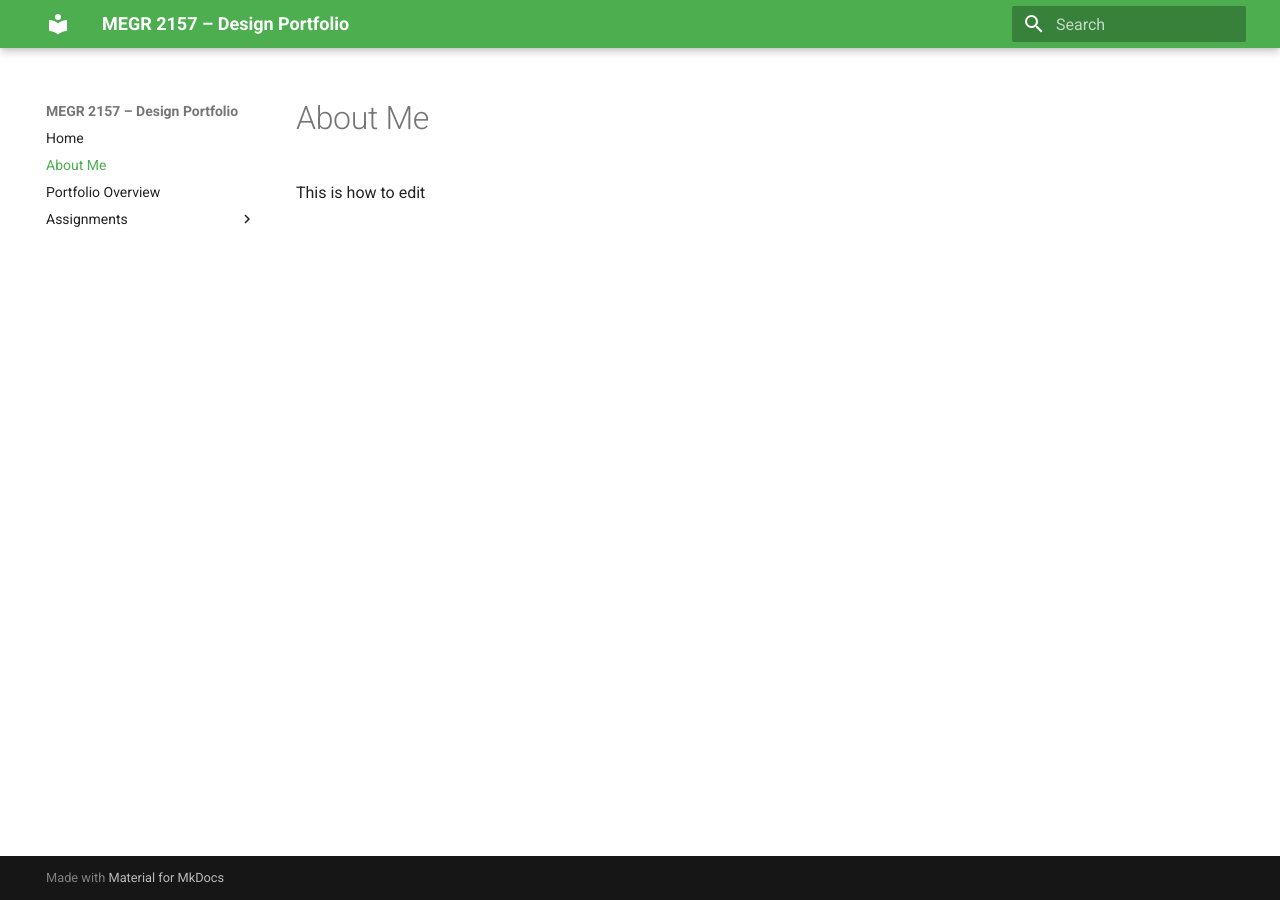
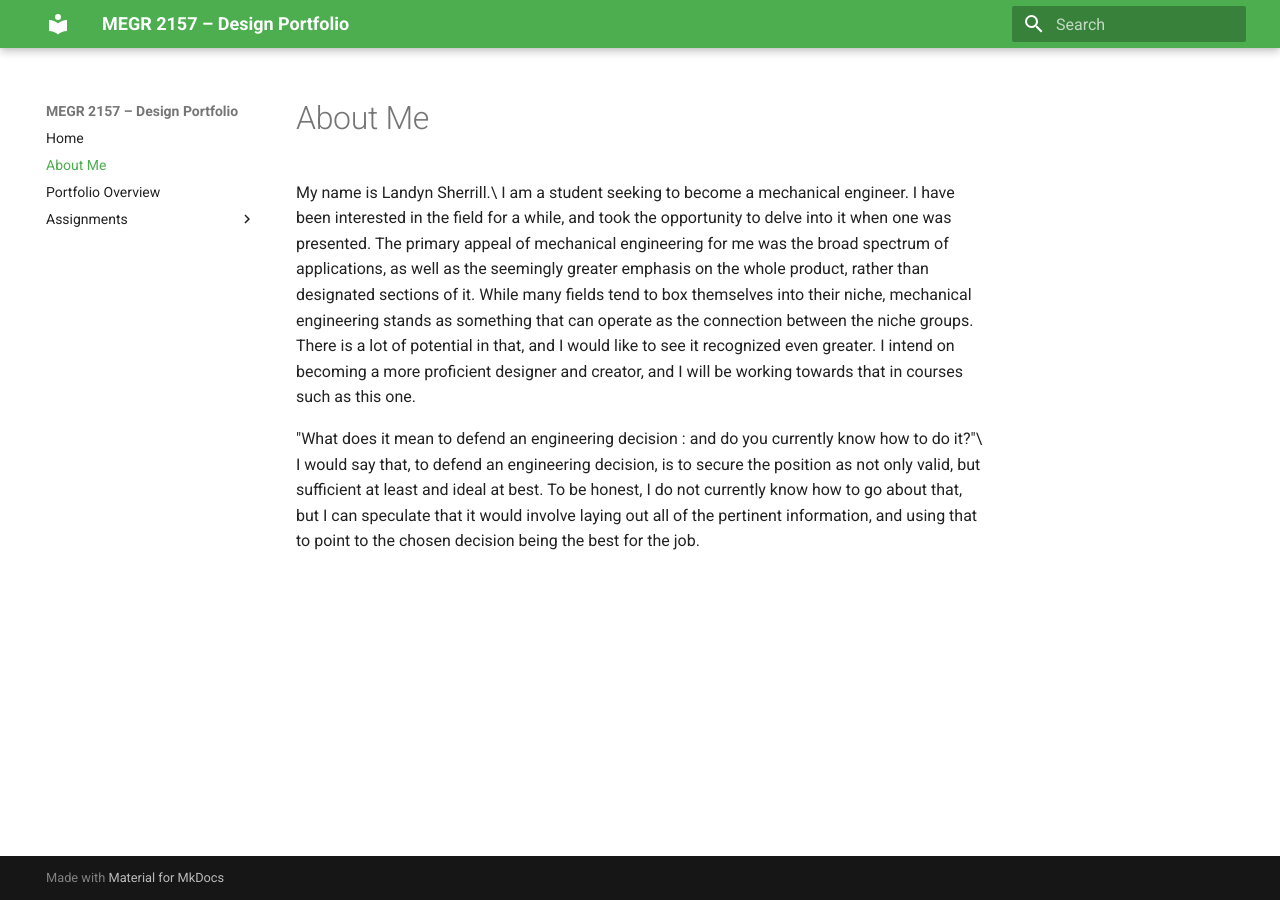
Before and after one commit to LandynSherrill/megr-2157-project-portfolio, an MkDocs documentation site: the page built from docs/aboutme/index.md, in a window 1280 px wide. Built offline with MkDocs 1.6.1 and Material for MkDocs 9.7.7, drawn with Linux system fonts in a browser that asks for light colours.

Commit message:
Update 'About Me' section with personal details
Added personal introduction and thoughts on mechanical engineering.

```diff
--- a/docs/aboutme/index.md
+++ b/docs/aboutme/index.md
@@ -1,2 +1,7 @@
 #About Me
-This is how to edit
+
+My name is Landyn Sherrill.\
+I am a student seeking to become a mechanical engineer. I have been interested in the field for a while, and took the opportunity to delve into it when one was presented. The primary appeal of mechanical engineering for me was the broad spectrum of applications, as well as the seemingly greater emphasis on the whole product, rather than designated sections of it. While many fields tend to box themselves into their niche, mechanical engineering stands as something that can operate as the connection between the niche groups. There is a lot of potential in that, and I would like to see it recognized even greater. I intend on becoming a more proficient designer and creator, and I will be working towards that in courses such as this one.
+
+"What does it mean to defend an engineering decision : and do you currently know how to do it?"\
+I would say that, to defend an engineering decision, is to secure the position as not only valid, but sufficient at least and ideal at best. To be honest, I do not currently know how to go about that, but I can speculate that it would involve laying out all of the pertinent information, and using that to point to the chosen decision being the best for the job.
```
